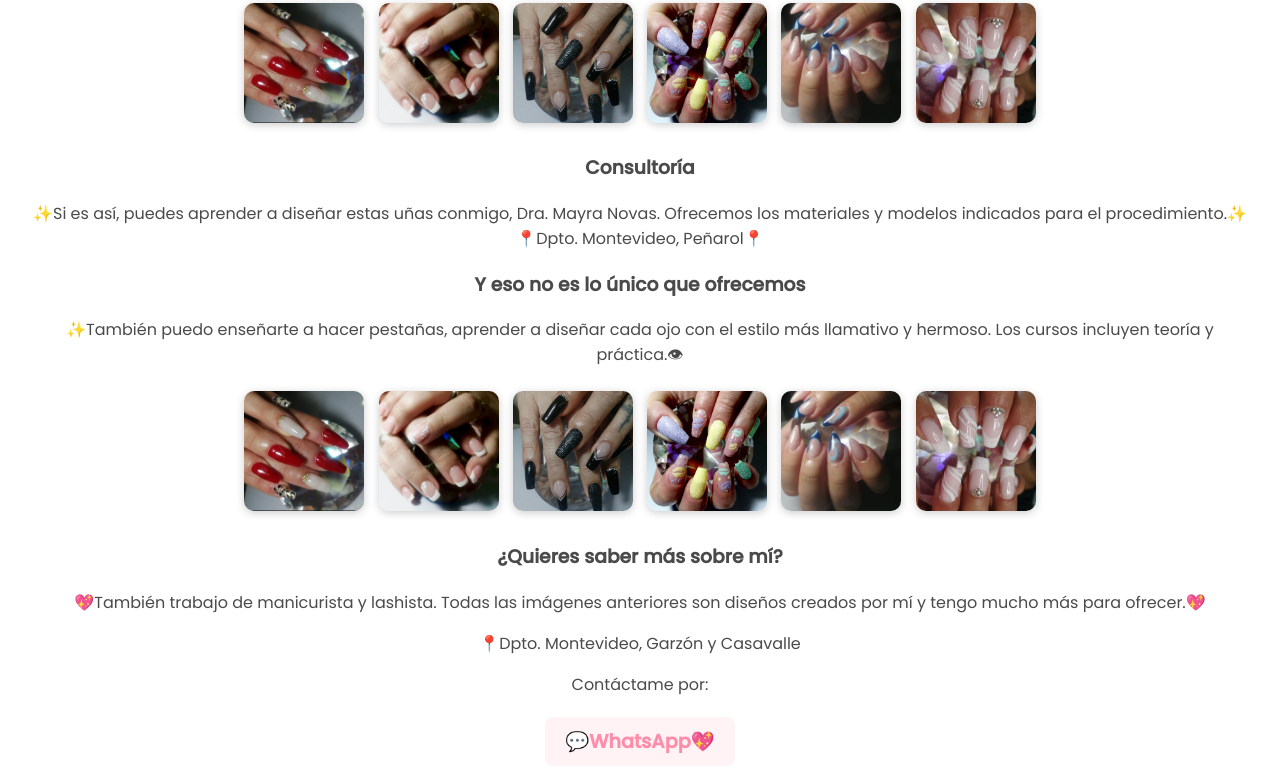
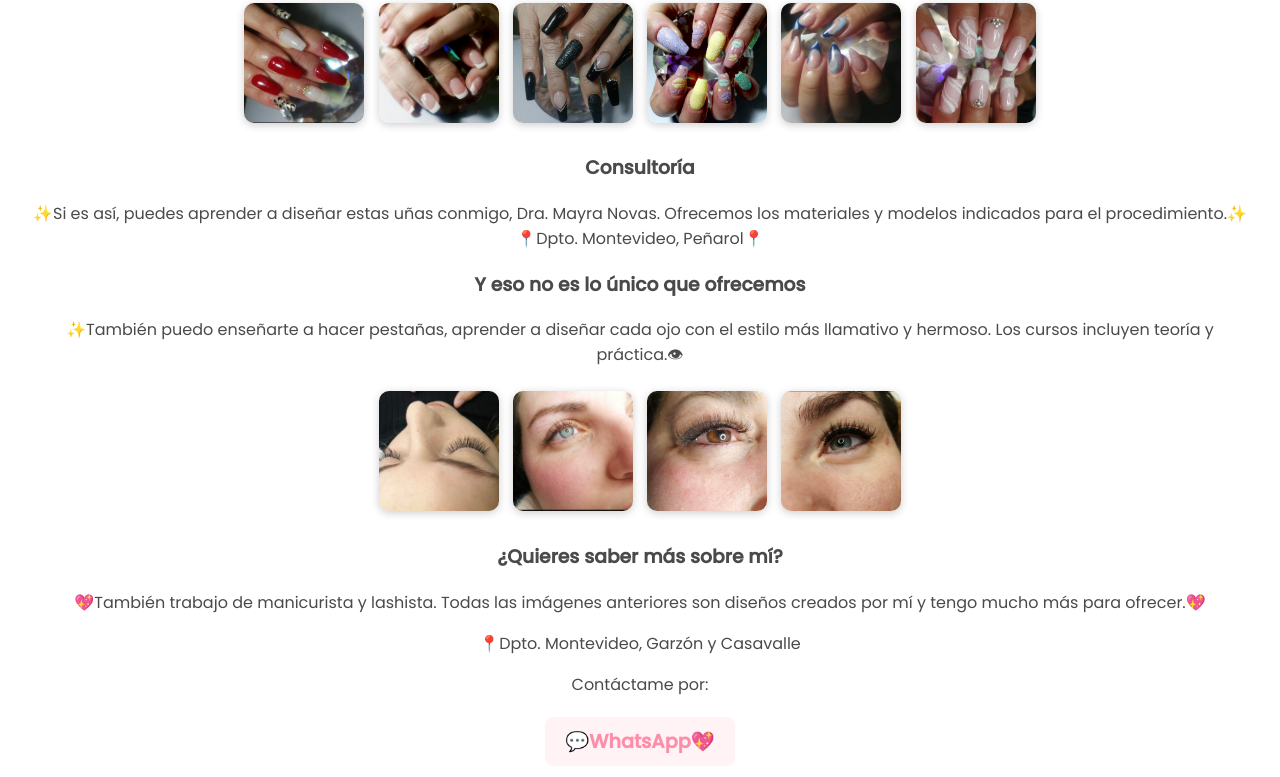
Before and after one commit to Vaniprog/Vaniprog.github.io, a plain HTML site: page index.html in a window 1280 px wide. Shown: the part 320-1097 px from the top of the page. Drawn offline with nearby package versions, Linux system fonts and the light colour scheme.

Commit message:
Update index.html

```diff
--- a/index.html
+++ b/index.html
@@ -43,12 +43,10 @@
             Los cursos incluyen teoría y práctica.👁 </p>
             <div class="servicios-grid">
                 <div class="servicio">
-                    <img src="imagenes/IMG_E3417.JPG" alt="Consultoría">
-                    <img src="imagenes/IMG_E3418.JPG" alt="Consultoría">
-                    <img src="imagenes/IMG_E3419.JPG" alt="Consultoría">
-                    <img src="imagenes/IMG_E3420.JPG" alt="Consultoría">
-                    <img src="imagenes/IMG_E4213.JPG" alt="Consultoría">
-                    <img src="imagenes/IMG_E4212.JPG" alt="Consultoría">
+                    <img src="imagenes/IMG_E5075.JPG" alt="Consultoría">
+                    <img src="imagenes/IMG_E5076.JPG" alt="Consultoría">
+                    <img src="imagenes/IMG_E5077.JPG" alt="Consultoría">
+                    <img src="imagenes/IMG_E5078.JPG" alt="Consultoría">
                 </div>
             </div>
         <h3>¿Quieres saber más sobre mí?</h3>
```
